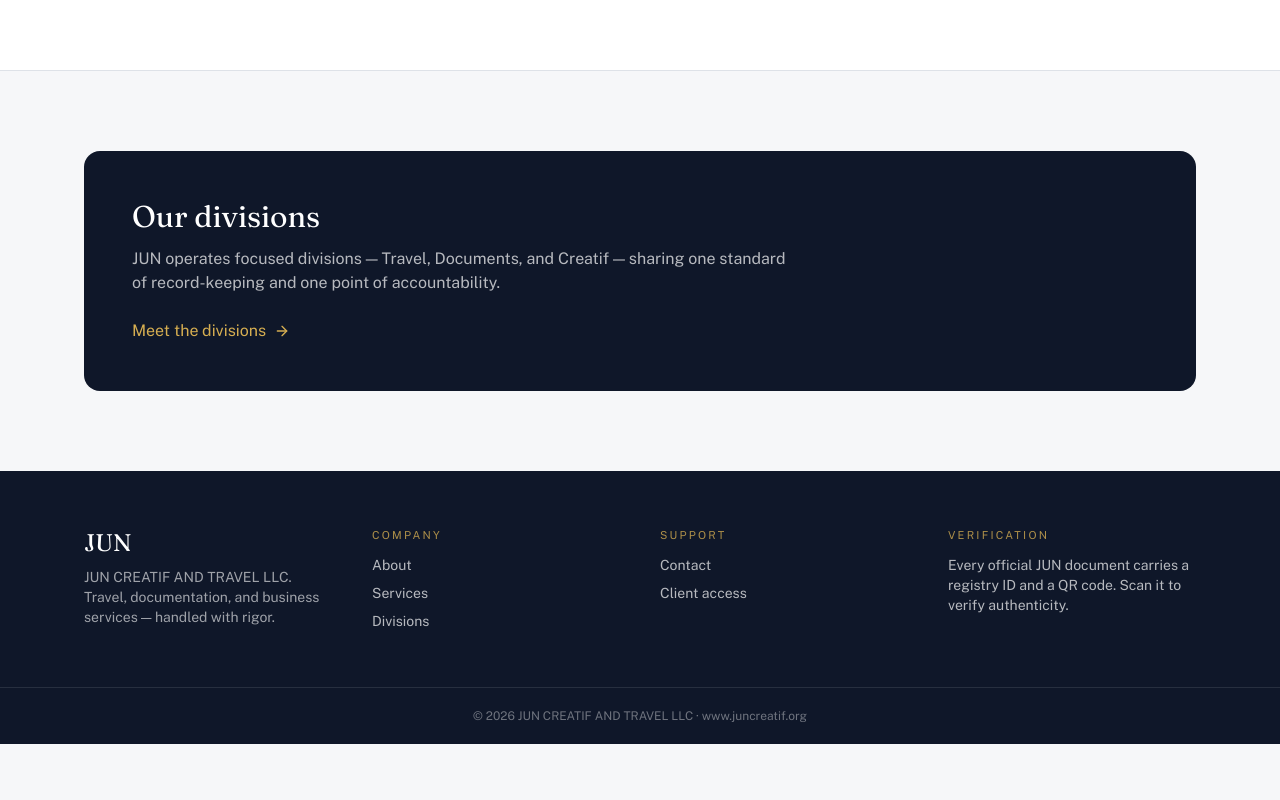
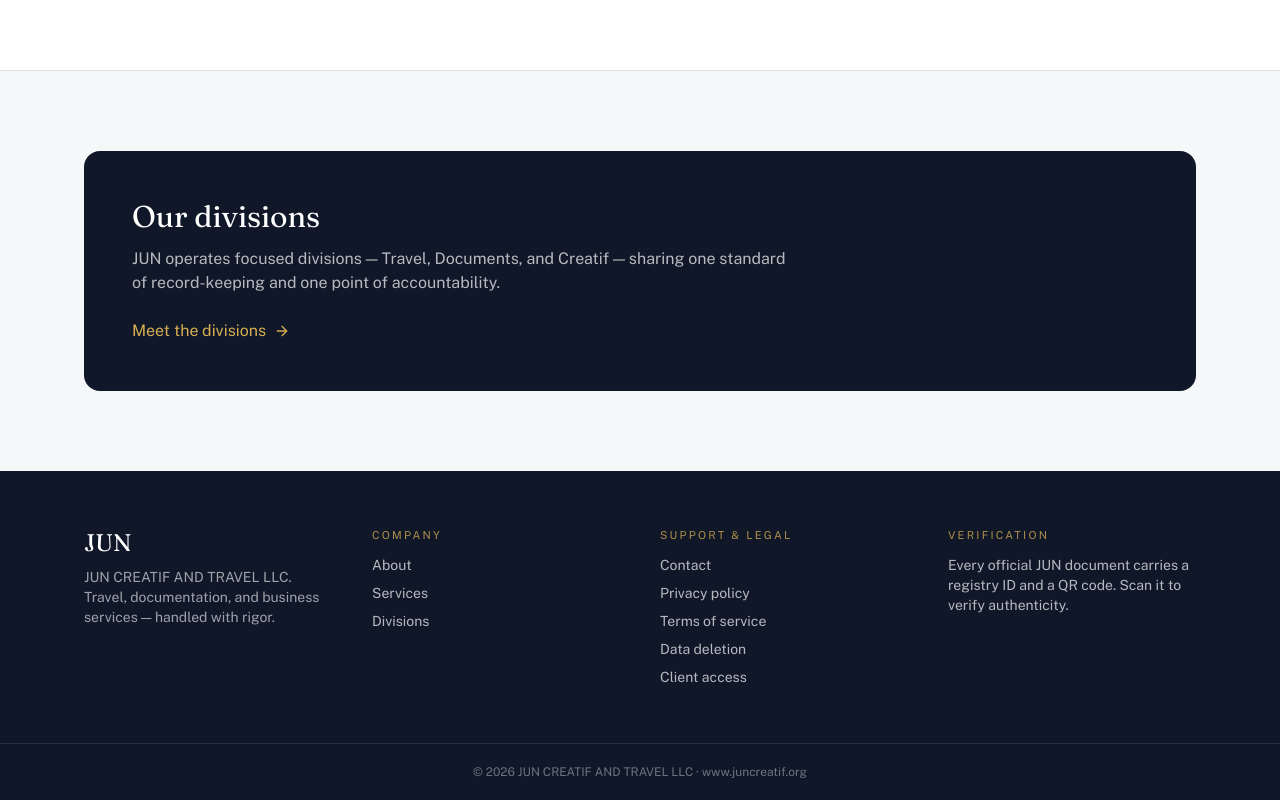
Before and after one commit to juncreatifstore/jun-business-hub, a Next.js app: page / in a window 1280 px wide. Shown: the part 1351-2151 px from the top of the page. Before the commit the page ends 2095 px from the top, so only its background shows below. Built offline with nearby package versions, Linux system fonts and the light colour scheme; no server answers.

Commit message:
Link multilingual OAuth legal pages from public footer

```diff
--- a/components/public/site-footer.tsx
+++ b/components/public/site-footer.tsx
@@ -13,36 +13,19 @@ export function SiteFooter() {
         <div>
           <p className="text-[11px] uppercase tracking-[0.2em] text-gold/80">Company</p>
           <ul className="mt-3 space-y-2 text-sm text-white/70">
-            <li>
-              <Link href="/about" className="hover:text-white">
-                About
-              </Link>
-            </li>
-            <li>
-              <Link href="/services" className="hover:text-white">
-                Services
-              </Link>
-            </li>
-            <li>
-              <Link href="/brands" className="hover:text-white">
-                Divisions
-              </Link>
-            </li>
+            <li><Link href="/about" className="hover:text-white">About</Link></li>
+            <li><Link href="/services" className="hover:text-white">Services</Link></li>
+            <li><Link href="/brands" className="hover:text-white">Divisions</Link></li>
           </ul>
         </div>
         <div>
-          <p className="text-[11px] uppercase tracking-[0.2em] text-gold/80">Support</p>
+          <p className="text-[11px] uppercase tracking-[0.2em] text-gold/80">Support & legal</p>
           <ul className="mt-3 space-y-2 text-sm text-white/70">
-            <li>
-              <Link href="/contact" className="hover:text-white">
-                Contact
-              </Link>
-            </li>
-            <li>
-              <Link href="/login" className="hover:text-white">
-                Client access
-              </Link>
-            </li>
+            <li><Link href="/contact" className="hover:text-white">Contact</Link></li>
+            <li><Link href="/privacy" className="hover:text-white">Privacy policy</Link></li>
+            <li><Link href="/terms" className="hover:text-white">Terms of service</Link></li>
+            <li><Link href="/data-deletion" className="hover:text-white">Data deletion</Link></li>
+            <li><Link href="/login" className="hover:text-white">Client access</Link></li>
           </ul>
         </div>
         <div>
@@ -52,7 +35,7 @@ export function SiteFooter() {
           </p>
         </div>
       </div>
-      <div className="border-t border-white/10 py-5 text-center text-xs text-white/40">
+      <div className="border-t border-white/10 px-5 py-5 text-center text-xs text-white/40">
         © {new Date().getFullYear()} JUN CREATIF AND TRAVEL LLC · www.juncreatif.org
       </div>
     </footer>
```
